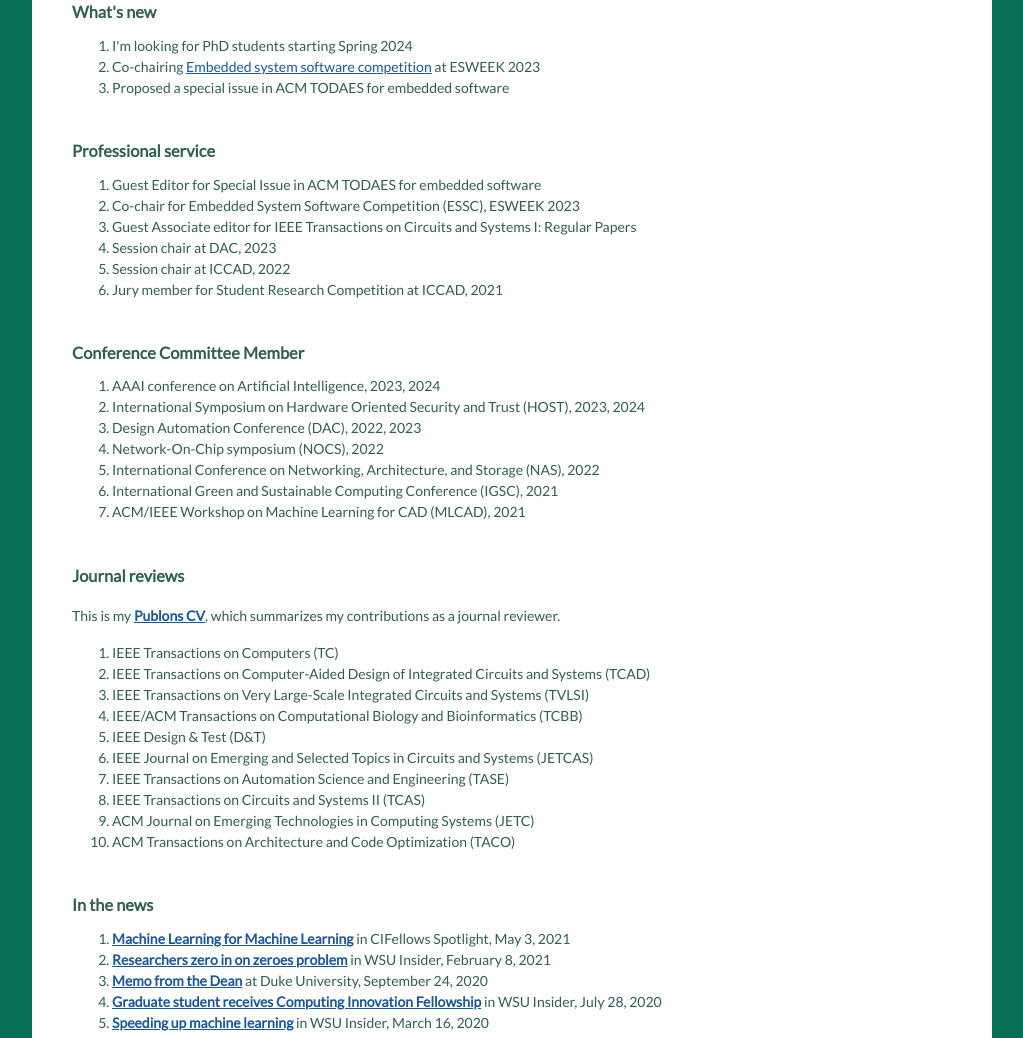
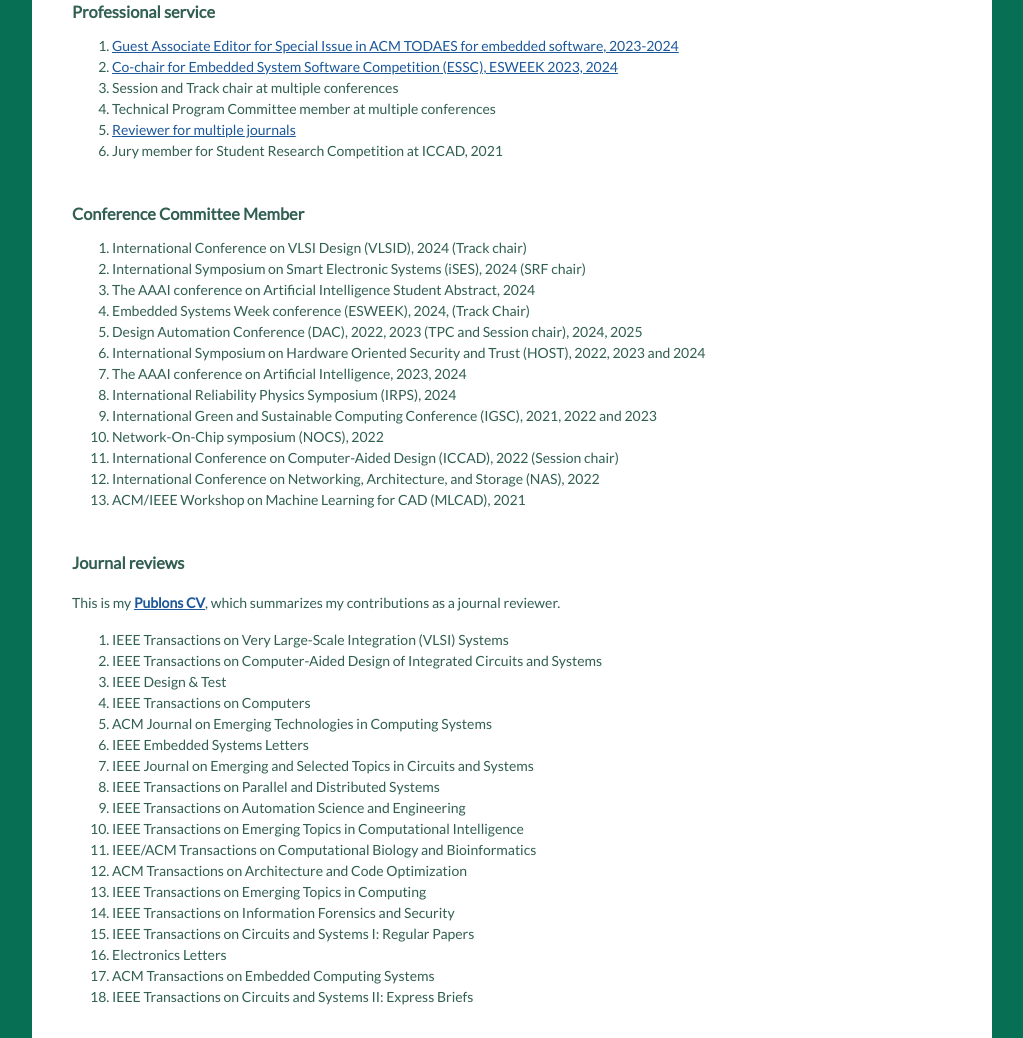
Before and after one commit to bjoardar/bjoardar.github.io, a plain HTML site: page other.html in a window 1280 px wide. Shown: the part 250-1288 px from the top of the page, without its empty margins (128-1151 px from the left). Drawn offline with Linux system fonts and the light colour scheme.

Commit message:
update Nov 24

```diff
--- a/other.html
+++ b/other.html
@@ -31,23 +31,22 @@
 		</ul>
 	</div>
 	<div id="body">
-		<h3>What's new</h3>
+		<!-- <h3>What's new</h3>
           <p>
             <ol type="1">
-				<li>I'm looking for PhD students starting Spring 2024</li>
 				<li>Co-chairing <a href="http://embedded-research-competition.github.io" target="_blank">Embedded system software competition</a> at ESWEEK 2023</li>
 				<li>Proposed a special issue in ACM TODAES for embedded software</li>
 			</ol> <br>
-          </p>
+          </p> -->
 
 		  <h3>Professional service</h3>
           <p>
             <ol type="1">
-				<li>Guest Editor for Special Issue in ACM TODAES for embedded software</li>
-				<li>Co-chair for Embedded System Software Competition (ESSC), ESWEEK 2023</li>
-				<li>Guest Associate editor for IEEE Transactions on Circuits and Systems I: Regular Papers</li>
-				<li>Session chair at DAC, 2023</li>
-				<li>Session chair at ICCAD, 2022</li>
+				<li><a href="https://dl.acm.org/doi/full/10.1145/3682061" target="_blank">Guest Associate Editor for Special Issue in ACM TODAES for embedded software, 2023-2024</a></li>
+				<li><a href="https://embedded-research-competition.github.io" target="_blank">Co-chair for Embedded System Software Competition (ESSC), ESWEEK 2023, 2024</a></li>
+				<li>Session and Track chair at multiple conferences</li>
+				<li>Technical Program Committee member at multiple conferences</li>
+				<li><a href="https://www.webofscience.com/wos/author/record/X-2732-2019" target="_blank">Reviewer for multiple journals</a></li>
 				<li>Jury member for Student Research Competition at ICCAD, 2021</li>
 			</ol>  <br>
           </p>
@@ -55,30 +54,44 @@
 		<h3>Conference Committee Member</h3>
           <p>
             <ol type="1">
-				<li>AAAI conference on Artificial Intelligence, 2023, 2024</li>
-				<li>International Symposium on Hardware Oriented Security and Trust (HOST), 2023, 2024</li>
-				<li>Design Automation Conference (DAC), 2022, 2023</li>
+				<li>International Conference on VLSI Design (VLSID), 2024 (Track chair)</li>
+				<li>International Symposium on Smart Electronic Systems (iSES), 2024 (SRF chair)</li>
+				<li>The AAAI conference on Artificial Intelligence Student Abstract, 2024</li>
+				<li>Embedded Systems Week conference (ESWEEK), 2024, (Track Chair)</li>
+				<li>Design Automation Conference (DAC), 2022, 2023 (TPC and Session chair), 2024, 2025</li>
+				<li>International Symposium on Hardware Oriented Security and Trust (HOST), 2022, 2023 and 2024</li>
+				<li>The AAAI conference on Artificial Intelligence, 2023, 2024</li>
+				<li>International Reliability Physics Symposium (IRPS), 2024</li>
+				<li>International Green and Sustainable Computing Conference (IGSC), 2021, 2022 and 2023</li>
 				<li>Network-On-Chip symposium (NOCS), 2022</li>
-				<li>International Conference on Networking, Architecture, and Storage  (NAS), 2022</li>
-				<li>International Green and Sustainable Computing Conference (IGSC), 2021</li>
+				<li>International Conference on Computer-Aided Design (ICCAD), 2022 (Session chair)</li>
+				<li>International Conference on Networking, Architecture, and Storage (NAS), 2022</li>
 				<li>ACM/IEEE Workshop on Machine Learning for CAD (MLCAD), 2021</li>
 			</ol>  <br>
           </p>
 
 		<h3>Journal reviews</h3>
           <p>
-            This is my <a href="publonsCV.pdf" target="_blank"><b>Publons CV</b></a>, which summarizes my contributions as a journal reviewer.
+            This is my <a href="https://www.webofscience.com/wos/author/record/X-2732-2019" target="_blank"><b>Publons CV</b></a>, which summarizes my contributions as a journal reviewer.
         	<ol type="1">
-          		<li>IEEE Transactions on Computers (TC)</li>
-          		<li>IEEE Transactions on Computer-Aided Design of Integrated Circuits and Systems (TCAD)</li>
-          		<li>IEEE Transactions on Very Large-Scale Integrated Circuits and Systems (TVLSI)</li>
-          		<li>IEEE/ACM Transactions on Computational Biology and Bioinformatics (TCBB)</li>
-          		<li>IEEE Design & Test (D&T)</li>
-          		<li>IEEE Journal on Emerging and Selected Topics in Circuits and Systems (JETCAS)</li>
-          		<li>IEEE Transactions on Automation Science and Engineering (TASE)</li>
-          		<li>IEEE Transactions on Circuits and Systems II (TCAS)</li>
-          		<li>ACM Journal on Emerging Technologies in Computing Systems (JETC)</li>
-          		<li>ACM Transactions on Architecture and Code Optimization (TACO)</li>
+          		<li>IEEE Transactions on Very Large-Scale Integration (VLSI) Systems</li>
+          		<li>IEEE Transactions on Computer-Aided Design of Integrated Circuits and Systems</li>
+          		<li>IEEE Design & Test</li>
+          		<li>IEEE Transactions on Computers</li>
+          		<li>ACM Journal on Emerging Technologies in Computing Systems</li>
+          		<li>IEEE Embedded Systems Letters</li>
+          		<li>IEEE Journal on Emerging and Selected Topics in Circuits and Systems</li>
+          		<li>IEEE Transactions on Parallel and Distributed Systems</li>
+          		<li>IEEE Transactions on Automation Science and Engineering</li>
+          		<li>IEEE Transactions on Emerging Topics in Computational Intelligence</li>
+				<li>IEEE/ACM Transactions on Computational Biology and Bioinformatics</li>
+				<li>ACM Transactions on Architecture and Code Optimization</li>
+				<li>IEEE Transactions on Emerging Topics in Computing</li>
+				<li>IEEE Transactions on Information Forensics and Security</li>
+				<li>IEEE Transactions on Circuits and Systems I: Regular Papers</li>
+				<li>Electronics Letters</li>
+				<li>ACM Transactions on Embedded Computing Systems</li>
+				<li>IEEE Transactions on Circuits and Systems II: Express Briefs</li>
         	</ol>  <br>
           </p>
 
```
Also changed, not shown: group.html (+18 -8 lines), index.html (+2 -2 lines), research.html (+13 -6 lines), teaching.html (+3 -3 lines), 2 other files.
